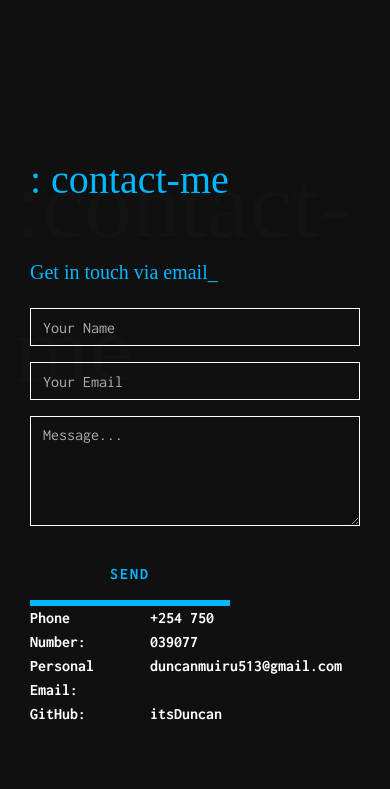
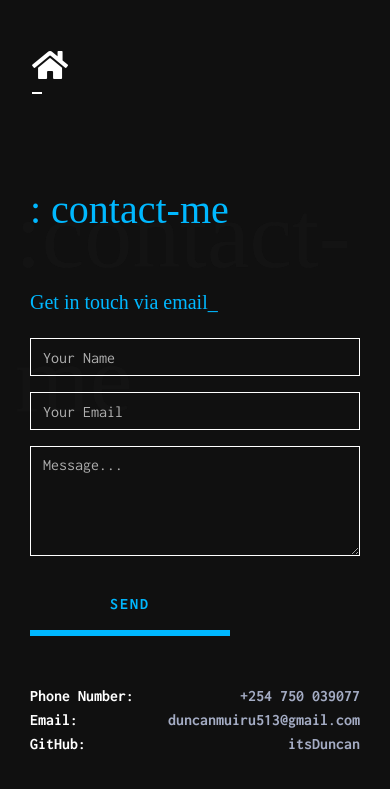
Before and after one commit to itsDuncan/portfolio, a Django app: page /contact/ in a window 390 px wide. Shown: the top 789 px of the page. Run offline with Django 3.2, Linux system fonts and the light colour scheme; some libraries are stand-ins or nearby versions; some web fonts are replaced.

Commit message:
Modified Contact Page

```diff
--- a/home/static/home/css/portfolio.css
+++ b/home/static/home/css/portfolio.css
@@ -349,10 +349,16 @@ footer {
 	background-color: transparent;
 	margin-bottom: 1rem;
 	color: #fff;
+	transition: all .4s ease-out;
 }
 
 #contact .form-control:focus {
-	box-shadow: 0 0 0 0.2rem var(--blue);
+	box-shadow: 0 0 0px 0.15rem var(--blue);
+	transition: all .4s ease-out;
+}
+
+#contact .contact-details .detail {
+	text-align: left;
 }
 
 #footer a {
@@ -381,6 +387,14 @@ footer {
 		padding-left: 0px;
 	}
 
+	.navbar-mini .nav-item {
+		margin-left: 0;
+	}
+
+	.navbar-mini .navbar-nav .nav-link {
+		margin-left: 1rem;
+	}
+
 	.socials {
 		position: absolute;
 		display: inline-grid;
@@ -400,4 +414,13 @@ footer {
 		padding-left: 0px;
 		top: unset;
 	}
+
+	#contact .contact-details {
+		margin-top: 3rem;
+	}
+
+	#contact .contact-details .detail {
+		text-align: right !important;
+	}
+
 }
--- a/home/templates/home/contact.html
+++ b/home/templates/home/contact.html
@@ -34,28 +34,28 @@
 
 			<div class="col-md-6 contact-details">
 				<div class="row">
-					<div class="col-4">
+					<div class="col col-md-4">
 						<span>Phone Number:</span>
 					</div>
-					<div class="col-4">
+					<div class="col col-md-4 detail text-grey">
 						<span>+254 750 039077</span>
 					</div>
 				</div>
 
 				<div class="row">
-					<div class="col-4">
-						<span>Personal Email:</span>
+					<div class="col col-md-4">
+						<span>Email:</span>
 					</div>
-					<div class="col-4">
+					<div class="col col-md-4 detail text-grey">
 						<span>duncanmuiru513@gmail.com</span>
 					</div>
 				</div>
 
 				<div class="row">
-					<div class="col-4">
+					<div class="col col-md-4">
 						<span>GitHub:</span>
 					</div>
-					<div class="col-4">
+					<div class="col col-md-4 detail text-grey">
 						<span>itsDuncan</span>
 					</div>
 				</div>
--- a/home/templates/home/includes/navbar_mini.html
+++ b/home/templates/home/includes/navbar_mini.html
@@ -1,10 +1,5 @@
 <nav class="navbar navbar-expand-lg navbar-transparent navbar-mini">
-
-	<button class="navbar-toggler" type="button" data-toggle="collapse" data-target="#navbarSupportedContent" aria-controls="navbarSupportedContent" aria-expanded="false" aria-label="Toggle navigation">
-		<span class="navbar-toggler-icon"></span>
-	</button>
-
-	<div class="collapse navbar-collapse" id="navbarSupportedContent">
+	<div class="collapse navbar-collapse show" id="navbarSupportedContent">
 		<ul class="navbar-nav mr-auto">
 			<li class="nav-item active">
 				<a class="nav-link" href="{% url 'home:landing-page' %}"> <i class="fas fa-home"></i> </a>
```
